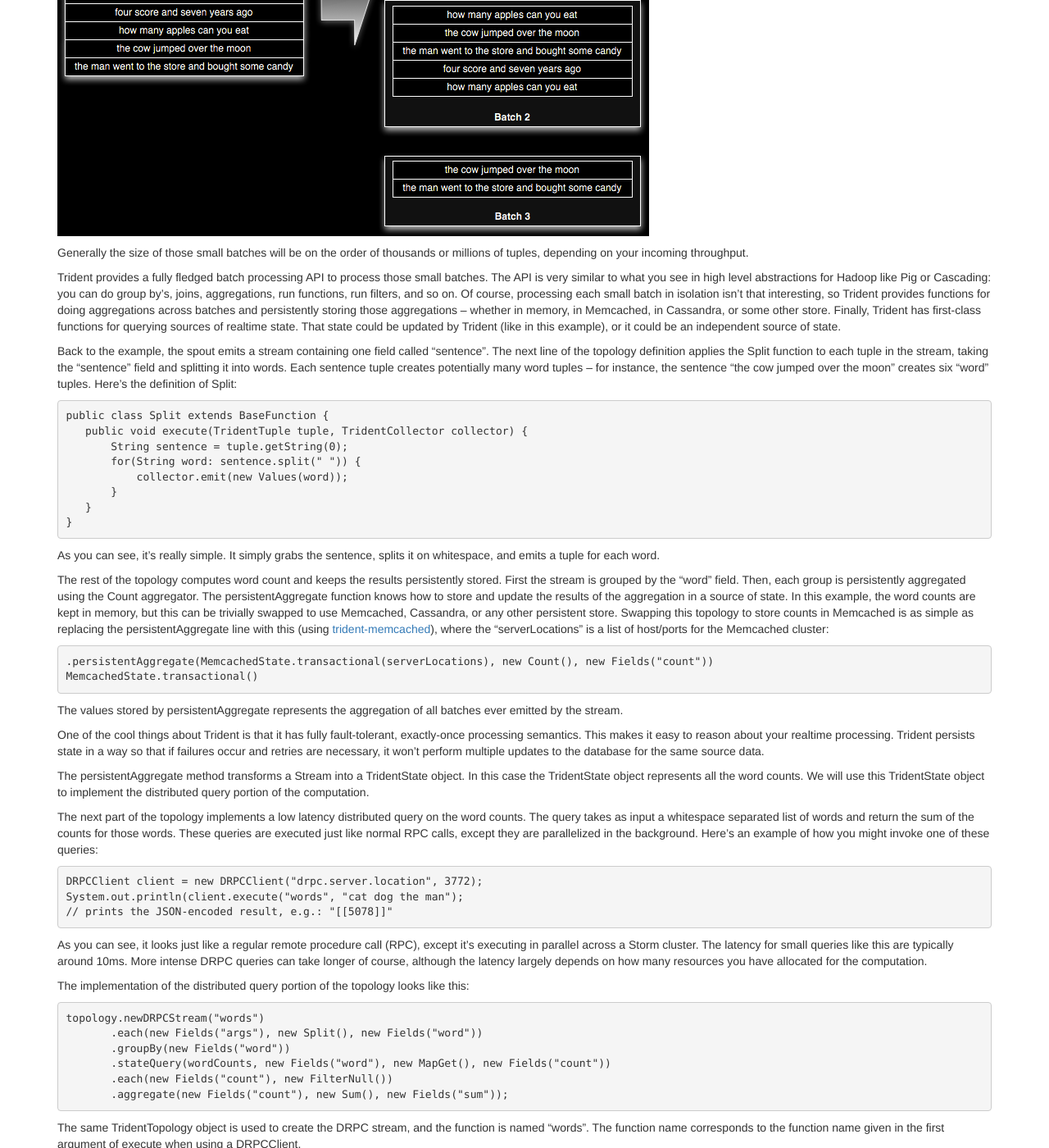
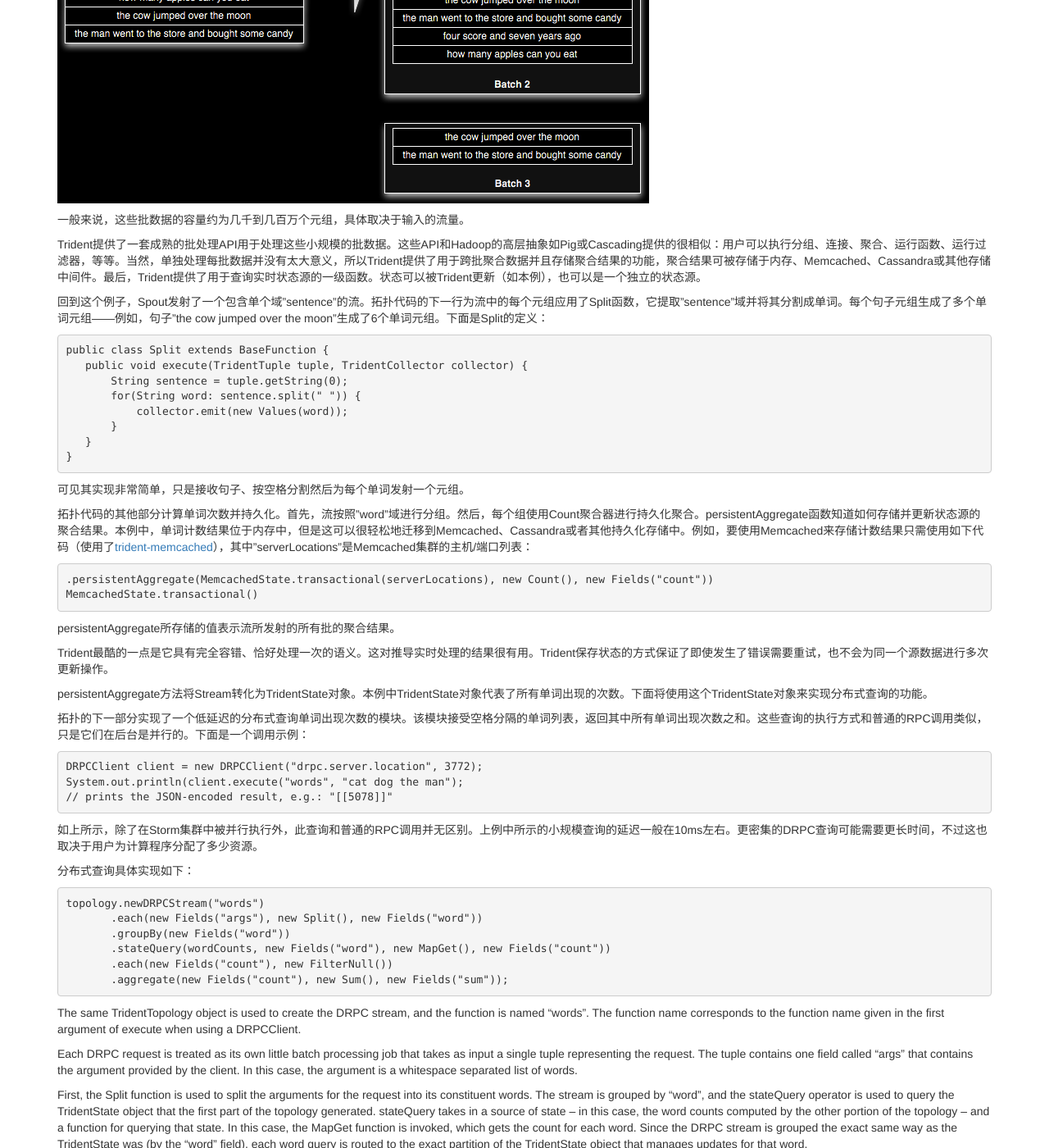
Before and after one commit to jetan9/jetan9.github.io, a Jekyll site: the page built from _posts/2015-10-28-storm-trident-tutorial.md, in a window 1280 px wide and 1400 px high, scrolled down 1063 px. Shown: the whole window at 82% size. Built offline with Jekyll 4.4.1, drawn with Linux system fonts in a browser that asks for light colours; nearby versions of some CDN libraries; library files that are not in the unit come from our copies; Markdown is read by kramdown in place of the engine named in the settings; some of the changed text lies outside the part shown.

Commit message:
Partly commit.

````diff
--- a/_posts/2015-10-28-storm-trident-tutorial.md
+++ b/_posts/2015-10-28-storm-trident-tutorial.md
@@ -7,16 +7,16 @@ tags : [storm]
 ---
 {% include JB/setup %}
 
-Trident is a high-level abstraction for doing realtime computing on top of Storm. It allows you to seamlessly intermix high throughput (millions of messages per second), stateful stream processing with low latency distributed querying. If you're familiar with high level batch processing tools like Pig or Cascading, the concepts of Trident will be very familiar – Trident has joins, aggregations, grouping, functions, and filters. In addition to these, Trident adds primitives for doing stateful, incremental processing on top of any database or persistence store. Trident has consistent, exactly-once semantics, so it is easy to reason about Trident topologies.
+Trident是基于Storm的用于实时计算的高层抽象。它使得用户可以无缝集成高吞吐量（每秒数百万条消息）、有状态的流处理以及低延迟的分布式查询。如果用户对诸如Pig或Cascading的高层批处理工具熟悉的话，也会对Trident的概念相当熟悉——Trident提供了连接、聚合、分组、函数和过滤器。除此之外，Trident还增加了用于执行基于任意数据库或其他可持久化存储的有状态的增量处理的原语。Trident具有一致的、恰好一次的语义，所以很容易预测Trident拓扑的行为。
 
-## Illustrative example
+## 范例
 
-Let's look at an illustrative example of Trident. This example will do two things:
+接下来看一个Trident的例子。这个例子完成两件事情：
 
-1. Compute streaming word count from an input stream of sentences
-2. Implement queries to get the sum of the counts for a list of words
+1. 从输入的句子流计算流中单词的次数
+2. 实现给定单词列表次数之和的查询
 
-For the purposes of illustration, this example will read an infinite stream of sentences from the following source:
+作为示范，本例从如下源中读入无穷句子流：
 
 ```java
 FixedBatchSpout spout = new FixedBatchSpout(new Fields("sentence"), 3,
@@ -27,7 +27,7 @@ FixedBatchSpout spout = new FixedBatchSpout(new Fields("sentence"), 3,
 spout.setCycle(true);
 ```
 
-This spout cycles through that set of sentences over and over to produce the sentence stream. Here's the code to do the streaming word count part of the computation:
+这个Spout从句子集合中不断循环来产生句子流。下面是计算单词次数的代码：
 
 ```java
 TridentTopology topology = new TridentTopology();
@@ -39,17 +39,17 @@ TridentState wordCounts =
        .parallelismHint(6);
 ```
 
-Let's go through the code line by line. First a TridentTopology object is created, which exposes the interface for constructing Trident computations. TridentTopology has a method called newStream that creates a new stream of data in the topology reading from an input source. In this case, the input source is just the FixedBatchSpout defined from before. Input sources can also be queue brokers like Kestrel or Kafka. Trident keeps track of a small amount of state for each input source (metadata about what it has consumed) in Zookeeper, and the "spout1" string here specifies the node in Zookeeper where Trident should keep that metadata.
+下面来逐行解释代码。首先创建一个TridentTopology对象，它暴露了构建Trident计算的接口。TridentTopology提供了一个名为newStream的方法用于在拓扑中创建从输入源读取的数据流。本例中，输入源即之前定义的FixedBatchSpout。输入源也可以试类似Kestrel或Kafka之类的队列中间件。Trident在Kafka中为每个输入源保存了少量状态记录（关于消费情况的元数据），而"spout1"字符串则指定了Trident应该在Zookeeper的哪个节点下保存元数据。
 
-Trident processes the stream as small batches of tuples. For example, the incoming stream of sentences might be divided into batches like so:
+Trident将流作为小的元组批来处理。例如，输入的句子流可能被划分为如下的批次：
 
-![Batched stream](/images/batched-stream.png)
+![分批后的流](/images/batched-stream.png)
 
-Generally the size of those small batches will be on the order of thousands or millions of tuples, depending on your incoming throughput.
+一般来说，这些批数据的容量约为几千到几百万个元组，具体取决于输入的流量。
 
-Trident provides a fully fledged batch processing API to process those small batches. The API is very similar to what you see in high level abstractions for Hadoop like Pig or Cascading: you can do group by's, joins, aggregations, run functions, run filters, and so on. Of course, processing each small batch in isolation isn't that interesting, so Trident provides functions for doing aggregations across batches and persistently storing those aggregations – whether in memory, in Memcached, in Cassandra, or some other store. Finally, Trident has first-class functions for querying sources of realtime state. That state could be updated by Trident (like in this example), or it could be an independent source of state.
+Trident提供了一套成熟的批处理API用于处理这些小规模的批数据。这些API和Hadoop的高层抽象如Pig或Cascading提供的很相似：用户可以执行分组、连接、聚合、运行函数、运行过滤器，等等。当然，单独处理每批数据并没有太大意义，所以Trident提供了用于跨批聚合数据并且存储聚合结果的功能，聚合结果可被存储于内存、Memcached、Cassandra或其他存储中间件。最后，Trident提供了用于查询实时状态源的一级函数。状态可以被Trident更新（如本例），也可以是一个独立的状态源。
 
-Back to the example, the spout emits a stream containing one field called "sentence". The next line of the topology definition applies the Split function to each tuple in the stream, taking the "sentence" field and splitting it into words. Each sentence tuple creates potentially many word tuples – for instance, the sentence "the cow jumped over the moon" creates six "word" tuples. Here's the definition of Split:
+回到这个例子，Spout发射了一个包含单个域"sentence"的流。拓扑代码的下一行为流中的每个元组应用了Split函数，它提取"sentence"域并将其分割成单词。每个句子元组生成了多个单词元组——例如，句子"the cow jumped over the moon"生成了6个单词元组。下面是Split的定义：
 
 ```java
 public class Split extends BaseFunction {
@@ -62,22 +62,22 @@ public class Split extends BaseFunction {
 }
 ```
 
-As you can see, it's really simple. It simply grabs the sentence, splits it on whitespace, and emits a tuple for each word.
+可见其实现非常简单，只是接收句子、按空格分割然后为每个单词发射一个元组。
 
-The rest of the topology computes word count and keeps the results persistently stored. First the stream is grouped by the "word" field. Then, each group is persistently aggregated using the Count aggregator. The persistentAggregate function knows how to store and update the results of the aggregation in a source of state. In this example, the word counts are kept in memory, but this can be trivially swapped to use Memcached, Cassandra, or any other persistent store. Swapping this topology to store counts in Memcached is as simple as replacing the persistentAggregate line with this (using [trident-memcached](https://github.com/nathanmarz/trident-memcached)), where the "serverLocations" is a list of host/ports for the Memcached cluster:
+拓扑代码的其他部分计算单词次数并持久化。首先，流按照"word"域进行分组。然后，每个组使用Count聚合器进行持久化聚合。persistentAggregate函数知道如何存储并更新状态源的聚合结果。本例中，单词计数结果位于内存中，但是这可以很轻松地迁移到Memcached、Cassandra或者其他持久化存储中。例如，要使用Memcached来存储计数结果只需使用如下代码（使用了[trident-memcached](https://github.com/nathanmarz/trident-memcached)），其中"serverLocations"是Memcached集群的主机/端口列表：
 
 ```java
 .persistentAggregate(MemcachedState.transactional(serverLocations), new Count(), new Fields("count"))
 MemcachedState.transactional()
 ```
 
-The values stored by persistentAggregate represents the aggregation of all batches ever emitted by the stream.
+persistentAggregate所存储的值表示流所发射的所有批的聚合结果。
 
-One of the cool things about Trident is that it has fully fault-tolerant, exactly-once processing semantics. This makes it easy to reason about your realtime processing. Trident persists state in a way so that if failures occur and retries are necessary, it won't perform multiple updates to the database for the same source data.
+Trident最酷的一点是它具有完全容错、恰好处理一次的语义。这对推导实时处理的结果很有用。Trident保存状态的方式保证了即使发生了错误需要重试，也不会为同一个源数据进行多次更新操作。
 
-The persistentAggregate method transforms a Stream into a TridentState object. In this case the TridentState object represents all the word counts. We will use this TridentState object to implement the distributed query portion of the computation.
+persistentAggregate方法将Stream转化为TridentState对象。本例中TridentState对象代表了所有单词出现的次数。下面将使用这个TridentState对象来实现分布式查询的功能。
 
-The next part of the topology implements a low latency distributed query on the word counts. The query takes as input a whitespace separated list of words and return the sum of the counts for those words. These queries are executed just like normal RPC calls, except they are parallelized in the background. Here's an example of how you might invoke one of these queries:
+拓扑的下一部分实现了一个低延迟的分布式查询单词出现次数的模块。该模块接受空格分隔的单词列表，返回其中所有单词出现次数之和。这些查询的执行方式和普通的RPC调用类似，只是它们在后台是并行的。下面是一个调用示例：
 
 ```java
 DRPCClient client = new DRPCClient("drpc.server.location", 3772);
@@ -85,9 +85,9 @@ System.out.println(client.execute("words", "cat dog the man");
 // prints the JSON-encoded result, e.g.: "[[5078]]"
 ```
 
-As you can see, it looks just like a regular remote procedure call (RPC), except it's executing in parallel across a Storm cluster. The latency for small queries like this are typically around 10ms. More intense DRPC queries can take longer of course, although the latency largely depends on how many resources you have allocated for the computation.
+如上所示，除了在Storm集群中被并行执行外，此查询和普通的RPC调用并无区别。上例中所示的小规模查询的延迟一般在10ms左右。更密集的DRPC查询可能需要更长时间，不过这也取决于用户为计算程序分配了多少资源。
 
-The implementation of the distributed query portion of the topology looks like this:
+分布式查询具体实现如下：
 
 ```java
 topology.newDRPCStream("words")
@@ -225,33 +225,33 @@ stream.groupBy(new Fields("val1"))
 
 In this example, the output will contain the fields "val1" and "sum".
 
-## State
+## 状态
 
-A key problem to solve with realtime computation is how to manage state so that updates are idempotent in the face of failures and retries. It's impossible to eliminate failures, so when a node dies or something else goes wrong, batches need to be retried. The question is – how do you do state updates (whether external databases or state internal to the topology) so that it's like each message was only processed only once?
+实时计算的一个关键问题是如何处理状态以确保在发生错误需要重试时更新操作是幂等的。错误是不可能被避免的，所以当节点失败或发生其他错误时，批数据需要被重新处理。问题是，如何进行状态更新（不管是在外部数据库还是拓扑内部）才能使得看起来每条消息恰好只被处理了一次？
 
-This is a tricky problem, and can be illustrated with the following example. Suppose that you're doing a count aggregation of your stream and want to store the running count in a database. If you store only the count in the database and it's time to apply a state update for a batch, there's no way to know if you applied that state update before. The batch could have been attempted before, succeeded in updating the database, and then failed at a later step. Or the batch could have been attempted before and failed to update the database. You just don't know.
+这个复杂的问题可用如下例子来说明。假设用户正在进行计数聚合并且希望将计数值存储在数据库中。如果数据库中只存储了计数值，那么当需要更新计数值时，将无法得知此前是否已经进行了更新。批数据可能之前已经进行了处理并成功更新了数据库中的值，只是在稍后的其他步骤中失败了。当然也可能根本没有成功更新数据库中的值。用户此时无法确定具体是哪一种情况。
 
-Trident solves this problem by doing two things:
+Trident通过下面两步解决了这个问题：
 
-1. Each batch is given a unique id called the "transaction id". If a batch is retried it will have the exact same transaction id.
-2. State updates are ordered among batches. That is, the state updates for batch 3 won't be applied until the state updates for batch 2 have succeeded.
+1. 每一批数据都被指定了一个叫做"事务id"的唯一id。如果批数据被重试，事务id不变。
+2. 批数据的状态更新是有序的。即，第2批被更新完毕才会进行第3批的更新。
 
-With these two primitives, you can achieve exactly-once semantics with your state updates. Rather than store just the count in the database, what you can do instead is store the transaction id with the count in the database as an atomic value. Then, when updating the count, you can just compare the transaction id in the database with the transaction id for the current batch. If they're the same, you skip the update – because of the strong ordering, you know for sure that the value in the database incorporates the current batch. If they're different, you increment the count.
+使用这两个原语，用户即可在自定义的状态处理中实现恰好一次的语义。与之前只在数据库中存储计数值不同，用户可以将事务id和计数值一并作为一个原子值存入数据库。这样，在更新计数值时，只需要将当前批的事务id和数据库中的事务id进行比较即可。如果是相同的，则跳过更新操作——因为根据有序原语，可以确定数据库中的计数值对应于当前的批数据。如果不同，则可以增加计数值。
 
-Of course, you don't have to do this logic manually in your topologies. This logic is wrapped by the State abstraction and done automatically. Nor is your State object required to implement the transaction id trick: if you don't want to pay the cost of storing the transaction id in the database, you don't have to. In that case the State will have at-least-once-processing semantics in the case of failures (which may be fine for your application). You can read more about how to implement a State and the various fault-tolerance tradeoffs possible [in this doc](/documentation/Trident-state).
+当然，用户并不需要在拓扑中手动实现此逻辑。这部分内容被包含在State的抽象类中以自动完成。用户自定义的State对象也不需要实现事务id。如果用户不希望在数据库中存储id，也可以不存储。这时State具有在发生错误时保证至少处理一次的语义（对用户应用来说应该没有什么问题）。关于如何实现State对象以及权衡各种容错措施，请参阅[文档](/documentation/Trident-state)。
 
 A State is allowed to use whatever strategy it wants to store state. So it could store state in an external database or it could keep the state in-memory but backed by HDFS (like how HBase works). State's are not required to hold onto state forever. For example, you could have an in-memory State implementation that only keeps the last X hours of data available and drops anything older. Take a look at the implementation of the [Memcached integration](https://github.com/nathanmarz/trident-memcached/blob/master/src/jvm/trident/memcached/MemcachedState.java) for an example State implementation.
 
-## Execution of Trident topologies
+## Trident拓扑的执行
 
-Trident topologies compile down into as efficient of a Storm topology as possible. Tuples are only sent over the network when a repartitioning of the data is required, such as if you do a groupBy or a shuffle. So if you had this Trident topology:
+Trident拓扑会尽可能高效地编译为Storm拓扑。只有在需要对数据重新分区的时候（如执行groupBy或shuffle操作），元组才会被在整个网络上发送。如果Trident拓扑如下：
 
-![Compiling Trident to Storm 1](/images/trident-to-storm1.png)
+![Trident编译为Storm 1](/images/trident-to-storm1.png)
 
-It would compile into Storm spouts/bolts like this:
+它将被编译为如下所示的Storm spout/bolt：
 
-![Compiling Trident to Storm 2](/images/trident-to-storm2.png)
+![Trident编译为Storm 2](/images/trident-to-storm2.png)
 
-## Conclusion
+## 总结
 
-Trident makes realtime computation elegant. You've seen how high throughput stream processing, state manipulation, and low-latency querying can be seamlessly intermixed via Trident's API. Trident lets you express your realtime computations in a natural way while still getting maximal performance.
+Trident使得实时计算更加优雅。本文已经展示了如何利用Trident API来无缝组合高吞吐量的流处理、状态控制和低延迟的查询。Trident可以使用户更加自然地表达实时计算的逻辑，同时获得最佳的性能。
````
Also changed, not shown: _posts/2015-10-27-storm-faq.md (+13 -13 lines).
